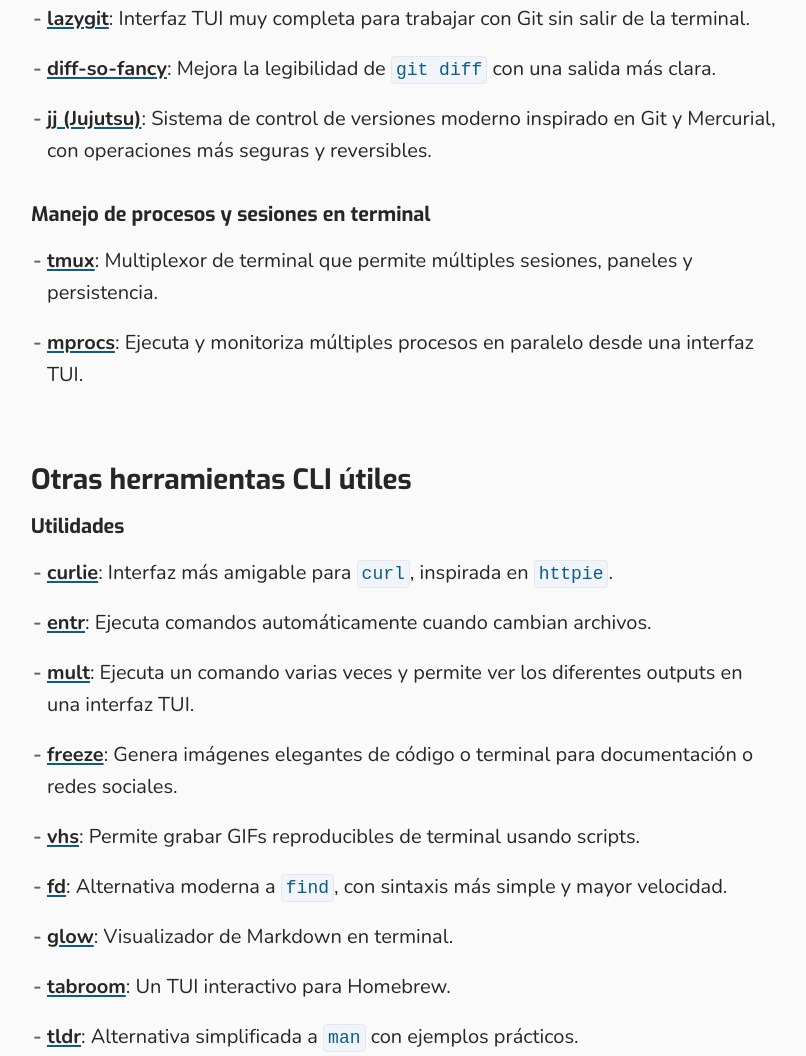
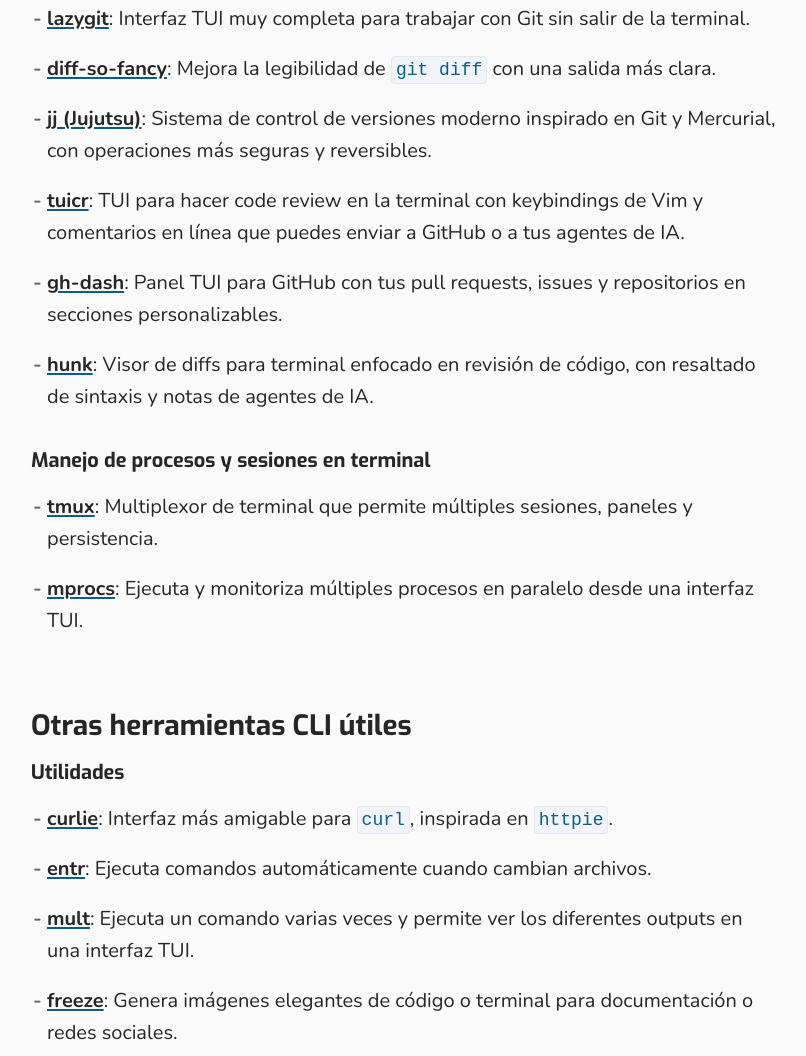
Before and after one commit to AGutierrezR/agutierrezr.github.io, an Astro site: page /blog/herramientas-cli-desarrolladores-terminal in a window 1280 px wide. Shown: the part 1646-2702 px from the top of the page, without its empty margins (236-1042 px from the left). Built offline with nearby package versions, Linux system fonts and the light colour scheme; Astro itself is replaced by a stand-in of ours.

Commit message:
feat(blog): add more cli tools

```diff
--- a/src/pages/blog/herramientas-cli-desarrolladores-terminal/index.md
+++ b/src/pages/blog/herramientas-cli-desarrolladores-terminal/index.md
@@ -48,6 +48,12 @@
   Mejora la legibilidad de `git diff` con una salida más clara.
 * **[jj (Jujutsu)](https://github.com/jj-vcs/jj)**:
   Sistema de control de versiones moderno inspirado en Git y Mercurial, con operaciones más seguras y reversibles.
+* **[tuicr](https://tuicr.dev/)**:
+  TUI para hacer code review en la terminal con keybindings de Vim y comentarios en línea que puedes enviar a GitHub o a tus agentes de IA.
+* **[gh-dash](https://www.gh-dash.dev/)**:
+  Panel TUI para GitHub con tus pull requests, issues y repositorios en secciones personalizables.
+* **[hunk](https://www.hunk.dev/)**:
+  Visor de diffs para terminal enfocado en revisión de código, con resaltado de sintaxis y notas de agentes de IA.
 
 ### Manejo de procesos y sesiones en terminal
 
@@ -105,6 +111,8 @@
   Agente de IA open source para tareas de programación.
 - **[GitHub Copilot CLI](https://github.com/github/copilot-cli)**:
   Copilot para la terminal que genera y explica comandos. (Similar a opencode)
+* **[pi](https://pi.dev)**:
+  Agente de programación para la terminal, minimalista y extensible con skills y extensiones en TypeScript.
 * **[mods](https://github.com/charmbracelet/mods)**:
   Cliente CLI para interactuar con modelos de lenguaje desde la terminal.
 * **[models](https://github.com/arimxyer/models)**:
```
